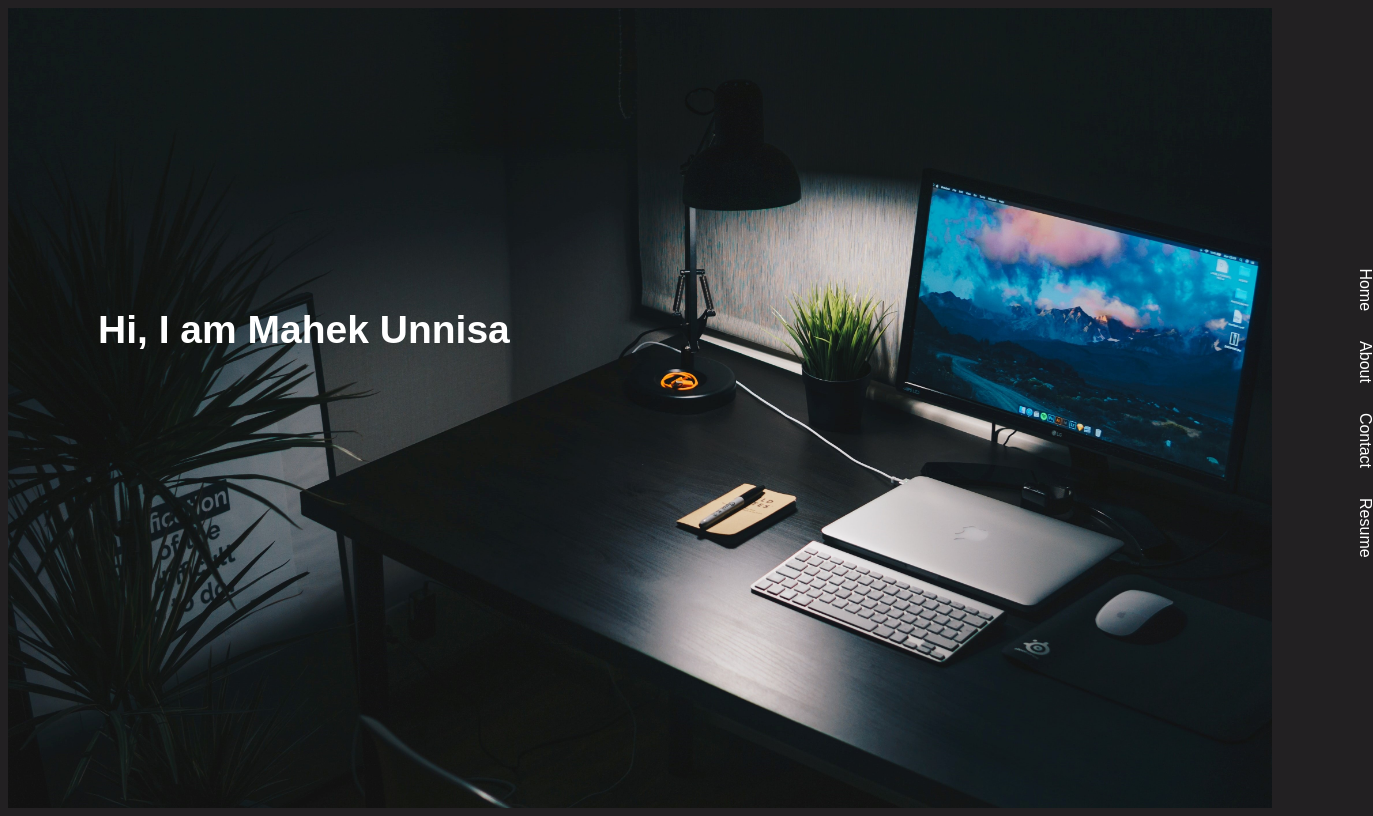
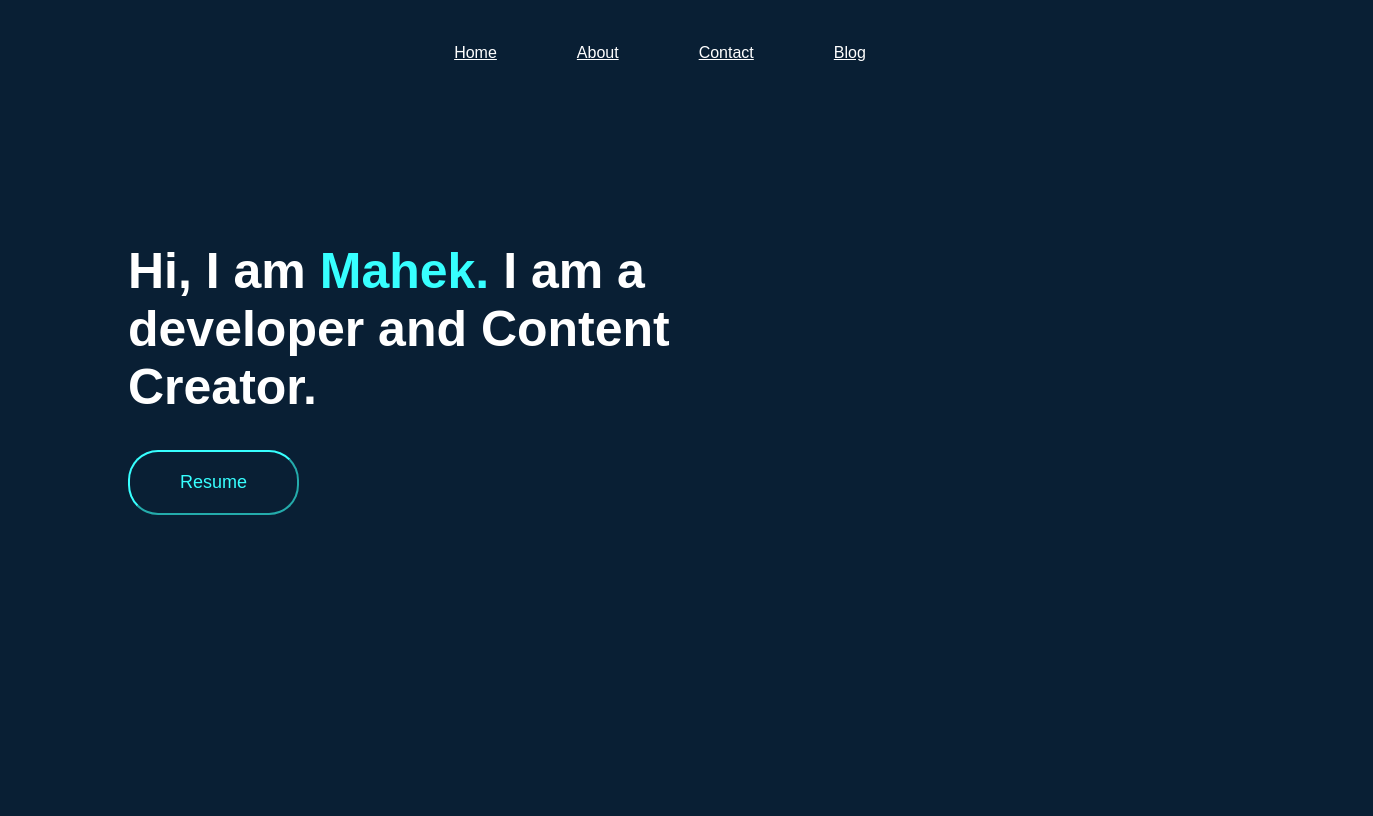
Before and after one commit to MahekUnnisa/Personal-Portfolio, a website: page routes/home.html in a window 1280 px wide. Shown: the whole page, 1373 px wide, since content can reach past the window. Drawn offline with Linux system fonts and the light colour scheme.

Commit message:
Hero Section

```diff
--- a/routes/home.html
+++ b/routes/home.html
@@ -5,17 +5,26 @@
     <meta http-equiv="X-UA-Compatible" content="IE=edge">
     <meta name="viewport" content="width=device-width, initial-scale=1.0">
     <link rel="stylesheet" href="/static/style.css">
+
     <title>Mahek Unnisa</title>
 </head>
 <body>
-    <section class="hero">
-        <h1 class="hero1">Hi, I am Mahek Unnisa</h1>
-        <ul class="hero2">
-            <li class="nav-item">Home</li>
-            <li class="nav-item">About</li>
-            <li class="nav-item">Contact</li>
-            <li class="nav-item">Resume</li>
+    <div class="nav">
+        <ul class="nav-list">
+            <li class="nav-item"><a href="#">Home</a></li>
+            <li class="nav-item"><a href="#">About</a></li>
+            <li class="nav-item"><a href="#">Contact</a></li>
+            <li class="nav-item"><a href="#">Blog</a></li>
         </ul>
-    </section>
+    </div>
+    <div class="hero">
+        <h1 class="info">Hi, I am <span>Mahek.</span> I am a developer and Content Creator.</h1>
+        <!-- <div class="profile">
+            <h3>Profile</h3>//use grid here to get it to right
+        </div> -->
+        <button class="resume">Resume</button>
+    </div>
+
+
 </body>
 </html>
--- a/static/style.css
+++ b/static/style.css
@@ -1,31 +1,52 @@
 body{
-    background-color: rgba(34, 32, 34, 0.999);
+    background-color:rgba(2, 24, 46, 0.967);
+    font-family:sans-serif;
     color:white;
-    font-family: sans-serif;
+}
+.nav{
+    padding-top:20px;
+}
+.nav-list{
+    display:flex;
+    justify-content: center;
+}
+.nav-item{
+    display:inline-flex;
+    margin-left:40px;
+    margin-right:40px;
+}
+.nav-item a{
+    color:white;
+}
+div.nav ul.nav-list li.nav-item a:hover{
+    color:rgb(55, 215, 255);
 }
 .hero{
-    display:flex;
-    width: 100%;
-    height:100vh;
-    background-image: url(images/hero.jpg);
-    background-repeat: no-repeat;
-    background-position: center;
-    background-size: cover;
+    margin-top:180px;
+    margin-left:120px;
+    color:white;
+    width:50%;
 }
-.hero1{
-    font-size: 39px;
-    margin-top: 300px;
-    margin-bottom: 30px;
-    margin-left: 90px;
+span{
+    color:rgb(55, 255, 255);
 }
-.hero2{
-    display:flex;
-    margin-left:300px;
-    align-items: flex-start;
-    transform: rotate(90deg);
+.info{
+    font-size:50px;
 }
-.nav-item{
-    display:flex;
-    margin-right:30px;
-
+.resume{
+    background-color:transparent;
+    color:rgb(55, 255, 255);
+    border-color: rgb(55, 255, 255);
+    font-size: 18px;
+    border-radius: 30px;
+    size: 50px;
+    padding-top:20px;
+    padding-bottom:20px;
+    padding-right:50px;
+    padding-left: 50px;
 }
+div.hero button.resume:hover{
+    background-color: rgb(55, 255, 255);
+    color:rgba(2, 24, 46, 0.967);
+    transition: 0.2s ease-in-out;
+}
```
Also changed, not shown: static/images/hero.jpg (deleted), 1 other file.
